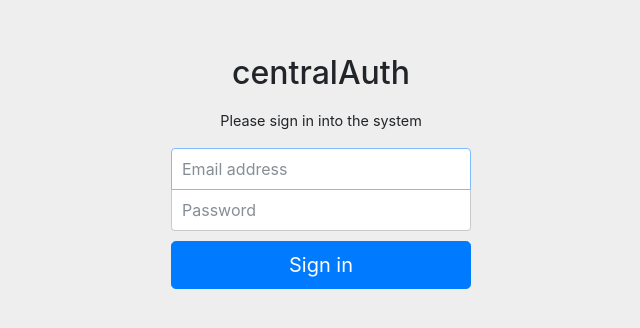
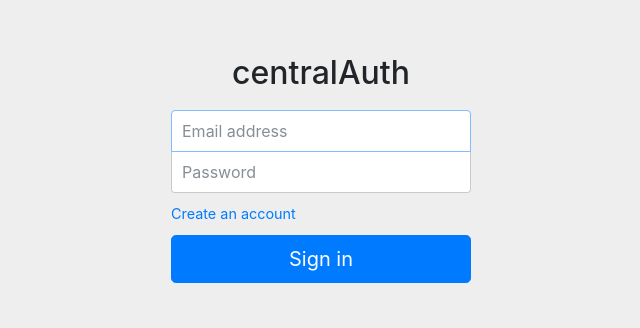
Before and after one commit to pierre42100/WEB-centralAuthServer, a CodeIgniter app: page /database/index.php/login/index in a window 1280 px wide. Shown: the top 328 px of the page, without its empty margins (319-959 px from the left). Run offline with CodeIgniter, Linux system fonts and the light colour scheme.

Commit message:
Create an account form

```diff
--- a/application/views/login/v_login.php
+++ b/application/views/login/v_login.php
@@ -15,15 +15,21 @@ defined('BASEPATH') OR exit('No direct script access allowed');
 		<h2 class="form-signin-heading"><?php echo app_name(); ?></h2>
 
 		<!-- Message -->
-		<p class="form-signin-msg">Please sign in into the system</p>
+		<!--<p class="form-signin-msg">Please sign in into the system</p>-->
 
 		<!-- Email address -->
 		<label for="inputEmail" class="sr-only">Email address</label>
-		<input type="email" id="inputEmail" class="form-control" placeholder="Email address" required autofocus>
+		<input type="email" id="inputEmail" class="form-control" placeholder="Email address" required autofocus />
 
 		<!-- Password -->
 		<label for="inputPassword" class="sr-only">Password</label>
-		<input type="password" id="inputPassword" class="form-control" placeholder="Password" required>
+		<input type="password" id="inputPassword" class="form-control" placeholder="Password" required />
+
+
+		<!-- Links -->
+		<div class="bottomLinks">
+			<a href="<?php echo base_url(), "signup?login_ticket=", $login_ticket; ?>">Create an account</a>
+		</div>
 
 		<!-- Submit form -->
 		<button class="btn btn-lg btn-primary btn-block" type="submit">Sign in</button>
--- a/assets/css/main.css
+++ b/assets/css/main.css
@@ -47,15 +47,28 @@ body {
 .form-signup .form-control:focus {
 	z-index: 2;
 }
-.form-signin input[type="email"],
-.form-signup input[type="email"] {
+.form-signin input[type="email"] {
 	margin-bottom: -1px;
 	border-bottom-right-radius: 0;
 	border-bottom-left-radius: 0;
 }
-.form-signin input[type="password"],
-.form-signup input[type="password"] {
+.form-signin input[type="password"] {
 	margin-bottom: 10px;
 	border-top-left-radius: 0;
 	border-top-right-radius: 0;
 }
+
+.form-signup input {
+	margin-bottom: 30px;
+}
+
+.form-signin .bottomLinks {
+	font-size: 90%;
+	margin-bottom: 10px;
+}
+
+.form-signup .bottomLinks {
+	font-size: 90%;
+	margin-top: -15px;
+	margin-bottom: 15px;
+}
```
Also changed, not shown: application/controllers/Signup.php (added, +39 -0 lines), application/views/signup/v_signup.php (added, +47 -0 lines).
